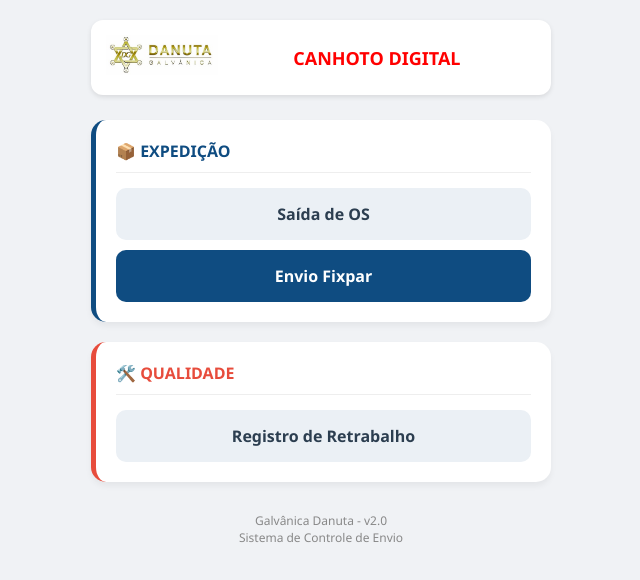
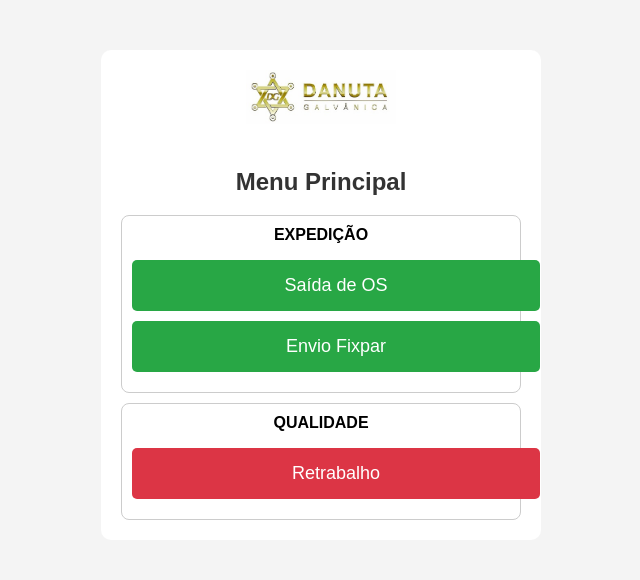
Before and after one commit to galvanicadanuta1-ai/canhoto-digital, a plain HTML site: page index.html in a window 1280 px wide. Shown: the whole page, without its empty margins (319-959 px from the left). Drawn offline with Linux system fonts and the light colour scheme.

Commit message:
Update index.html

```diff
--- a/index.html
+++ b/index.html
@@ -2,54 +2,38 @@
 <html lang="pt-br">
 <head>
     <meta charset="UTF-8">
-    <meta name="viewport" content="width=device-width, initial-scale=1, maximum-scale=1, user-scalable=0">
-    <title>Menu Principal - Galvânica Danuta</title>
+    <meta name="viewport" content="width=device-width, initial-scale=1.0">
+    <title>Galvânica Danuta - Menu</title>
     <style>
-        body { font-family: 'Segoe UI', Arial, sans-serif; margin: 0; background: #f0f2f5; color: #333; }
-        .container { max-width: 500px; margin: auto; padding: 20px; box-sizing: border-box; }
-
-        .topo { display: flex; align-items: center; background: #fff; padding: 15px; border-radius: 12px; box-shadow: 0 2px 5px rgba(0,0,0,0.1); margin-bottom: 25px; }
-        .logo-topo img { height: 40px; }
-        .titulo-topo { flex: 1; text-align: center; color: #ff0000; font-size: 18px; font-weight: bold; text-transform: uppercase; }
-
-        .card { background: #fff; border-radius: 15px; padding: 20px; margin-bottom: 20px; box-shadow: 0 4px 6px rgba(0,0,0,0.05); border-left: 5px solid #0f4c81; }
-        .card h3 { margin-top: 0; color: #0f4c81; font-size: 16px; border-bottom: 1px solid #eee; padding-bottom: 10px; margin-bottom: 15px; display: flex; align-items: center; gap: 8px; }
-
-        .btn { display: block; width: 100%; padding: 15px; margin-bottom: 10px; border-radius: 10px; border: none; background: #ebf0f5; color: #2c3e50; text-decoration: none; text-align: center; font-size: 16px; font-weight: 600; transition: 0.3s; box-sizing: border-box; }
-        .btn:last-child { margin-bottom: 0; }
-        .btn:active { transform: scale(0.98); background: #d1d9e0; }
-
-        /* Estilo especial para o novo botão Envio Fixpar */
-        .btn-fixpar { background: #0f4c81 !important; color: white !important; }
-
-        .footer { text-align: center; font-size: 12px; color: #888; margin-top: 30px; }
+        body { font-family: Arial, sans-serif; text-align: center; margin: 50px; background-color: #f4f4f4; }
+        .container { max-width: 400px; margin: auto; background: white; padding: 20px; border-radius: 10px; shadow: 0px 0px 10px gray; }
+        img { width: 150px; margin-bottom: 20px; }
+        .btn { display: block; width: 100%; padding: 15px; margin: 10px 0; font-size: 18px; color: white; background: #007bff; border: none; border-radius: 5px; text-decoration: none; cursor: pointer; }
+        .btn:hover { background: #0056b3; }
+        .btn-expedicao { background: #28a745; } /* Cor padrão para expedição */
+        h2 { color: #333; }
     </style>
 </head>
 <body>
 
 <div class="container">
-    <div class="topo">
-        <div class="logo-topo"><img src="https://raw.githubusercontent.com/galvanicadanuta1-ai/canhoto-digital/main/logo.png"></div>
-        <div class="titulo-topo">Canhoto Digital</div>
+    <img src="https://raw.githubusercontent.com/galvanicadanuta1-ai/canhoto-digital/main/logo.png" alt="Logo">
+    <h2>Menu Principal</h2>
+
+    <!-- CAMPO EXPEDIÇÃO -->
+    <div style="border: 1px solid #ccc; padding: 10px; border-radius: 8px; margin-bottom: 10px;">
+        <h3 style="margin-top: 0; font-size: 16px;">EXPEDIÇÃO</h3>
+        <a href="tela-saida-os.html" class="btn btn-expedicao">Saída de OS</a>
+        <!-- Novo botão incluído aqui -->
+        <a href="tela-envio-fixpar.html" class="btn btn-expedicao">Envio Fixpar</a>
     </div>
 
-    <!-- SEÇÃO EXPEDIÇÃO -->
-    <div class="card">
-        <h3>📦 EXPEDIÇÃO</h3>
-        <a href="tela-saida-os.html" class="btn">Saída de OS</a>
-        <a href="tela-envio-fixpar.html" class="btn btn-fixpar">Envio Fixpar</a>
+    <!-- CAMPO QUALIDADE -->
+    <div style="border: 1px solid #ccc; padding: 10px; border-radius: 8px;">
+        <h3 style="margin-top: 0; font-size: 16px;">QUALIDADE</h3>
+        <a href="tela-retrabalho.html" class="btn" style="background: #dc3545;">Retrabalho</a>
     </div>
 
-    <!-- SEÇÃO QUALIDADE (RETRABALHO) -->
-    <div class="card" style="border-left-color: #e74c3c;">
-        <h3 style="color: #e74c3c;">🛠️ QUALIDADE</h3>
-        <a href="tela-retrabalho.html" class="btn">Registro de Retrabalho</a>
-    </div>
-
-    <div class="footer">
-        Galvânica Danuta - v2.0 <br>
-        Sistema de Controle de Envio
-    </div>
 </div>
 
 </body>
```
